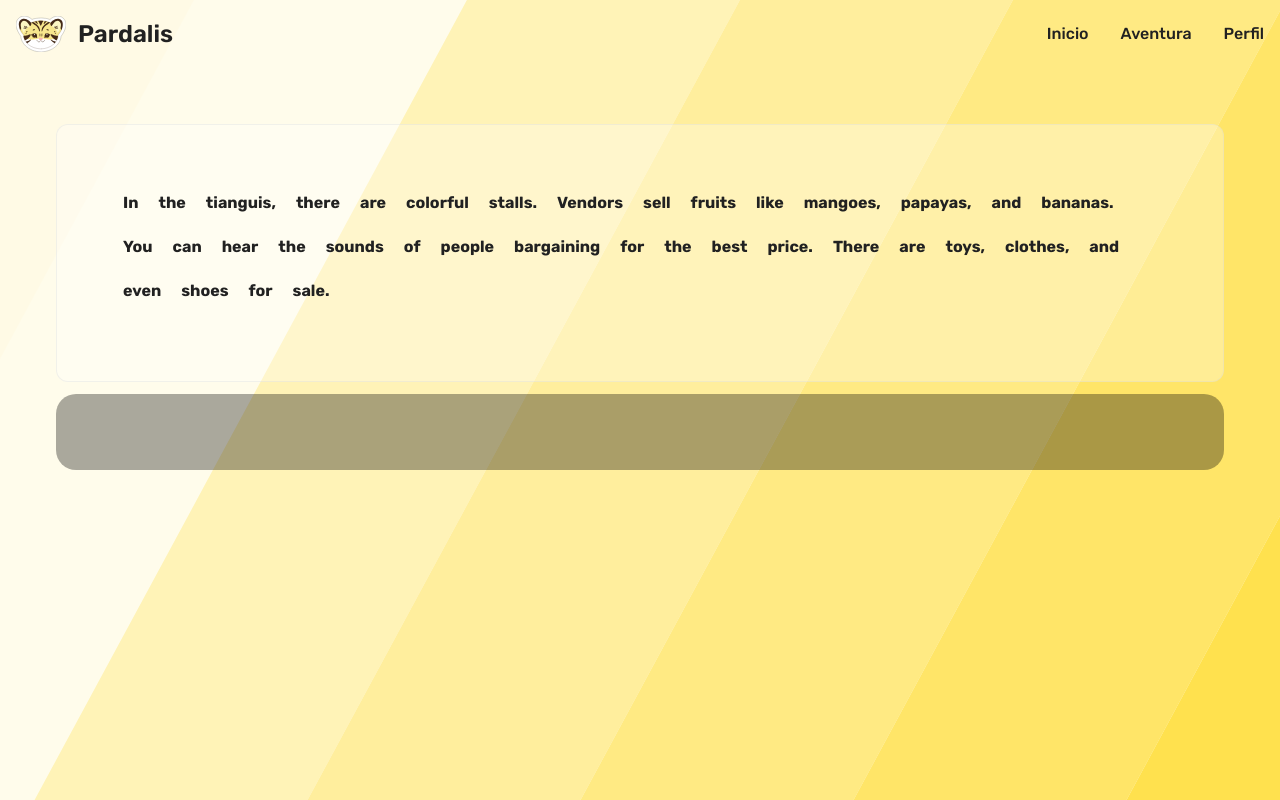
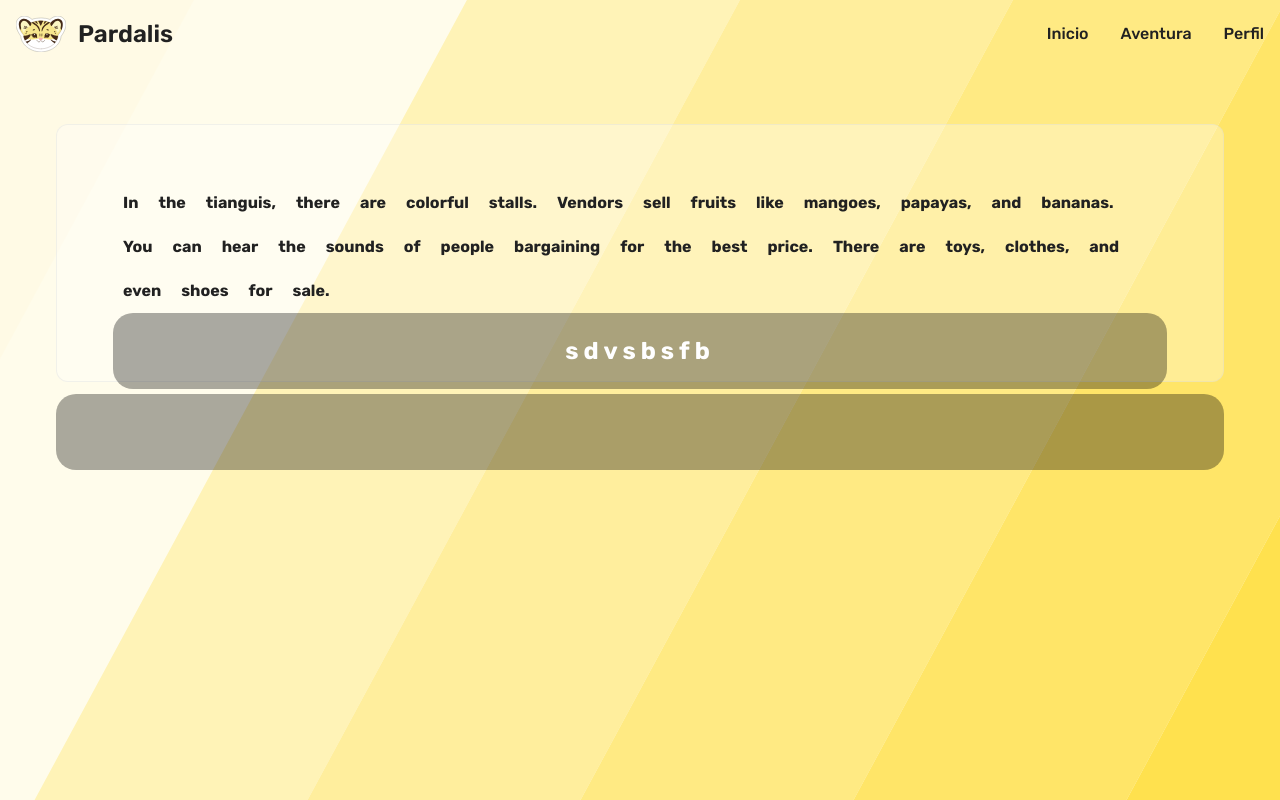
Before and after one commit to HeNew4/Pardalis-Front, a Next.js app: page /adventure/world/1/typing in a window 1280 px wide. Both pictures are taken after a click on the button "¡Iniciar!". Built offline with nearby package versions, Linux system fonts and the light colour scheme.

Commit message:
Jueguito

```diff
--- a/app/adventure/world/[id]/typing/PlayGame.jsx
+++ b/app/adventure/world/[id]/typing/PlayGame.jsx
@@ -63,6 +63,11 @@
                         </li>
                     )
                 }
+                <div className="inputForm">
+                    <p id="cosa">
+                        sdvsbsfb
+                    </p>
+                </div>
             </ul>
             <div className="inputForm">
                 <input type="text" autoFocus value={textTyping.value} onChange={handleChangeTyping} />
--- a/app/typing.css
+++ b/app/typing.css
@@ -106,3 +106,15 @@
 .endGame .result .number {
     font-size: 50px;
 }
+.playing .inputForm #cosa {
+    width: 100%;
+    padding: 20px 0;
+    outline: none;
+    text-align: center;
+    font-size: x-large;
+    letter-spacing: 5px;
+    background-color: #0005;
+    color: #fff;
+    border: none;
+    border-radius: 20px;
+}
```
